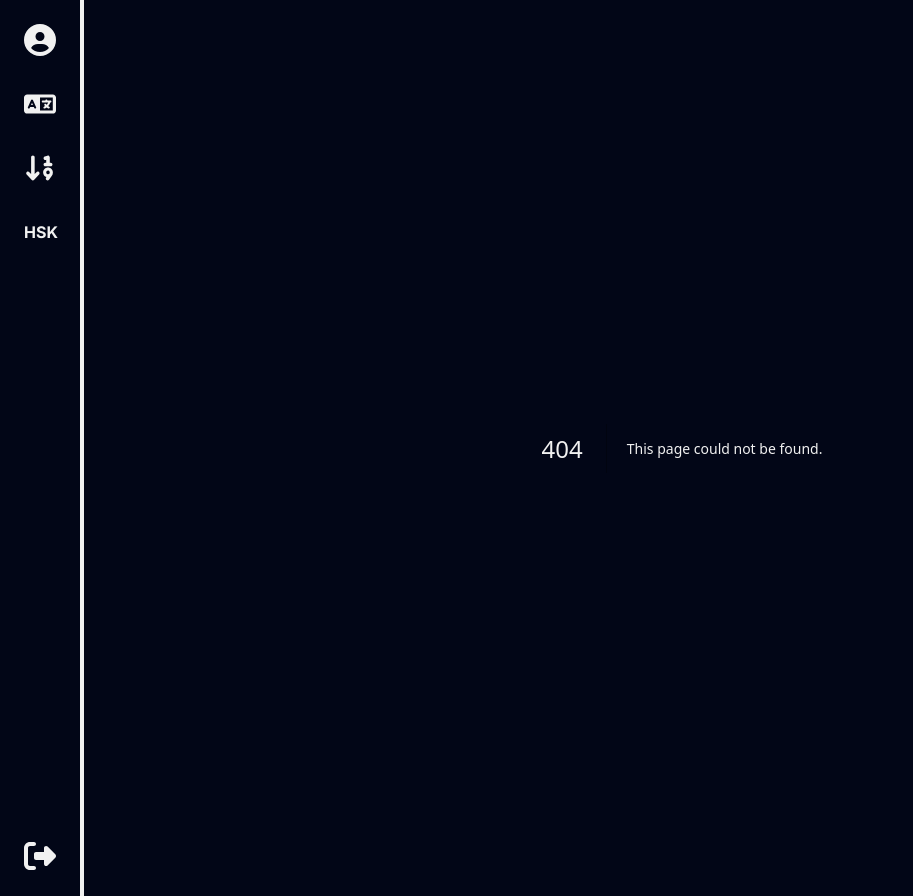
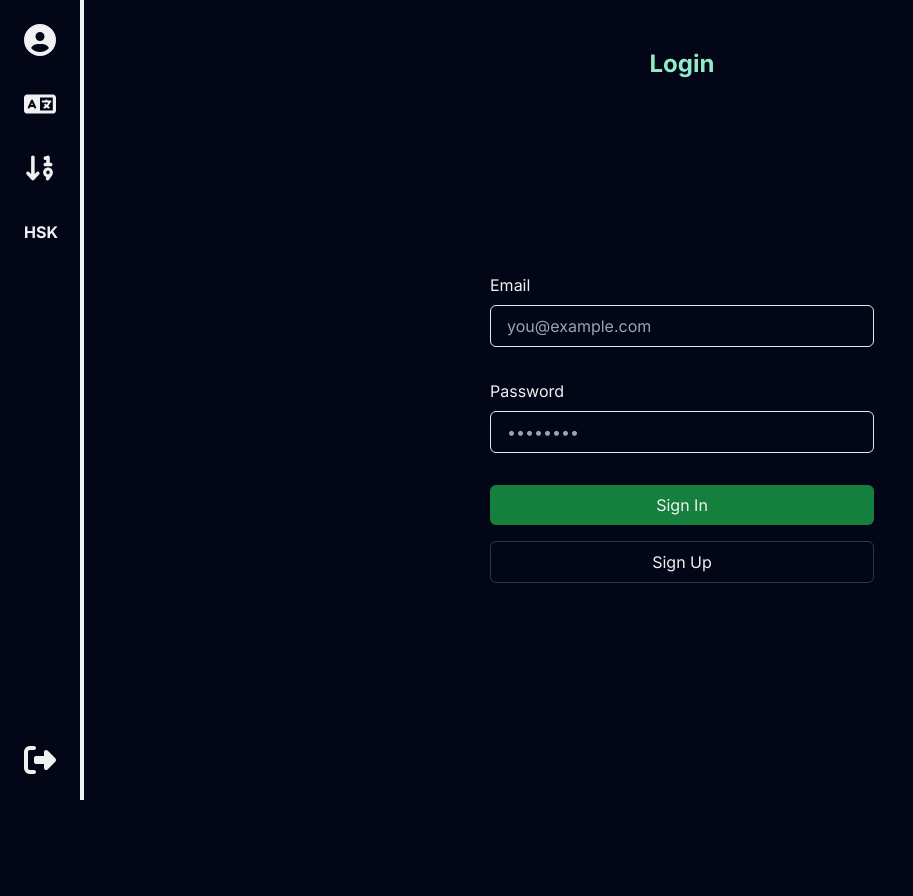
Before and after one commit to kristianhnielsen/chinese-learning-platform, a Next.js app: page /login in a window 1280 px wide. Before the commit this address had no page. Shown: the whole page, without its empty margins (0-913 px from the left). After the commit the page ends 800 px from the top, so only its background shows below. Built offline with nearby package versions, Linux system fonts and the light colour scheme; no server answers.

Commit message:
add login page and boilerplate for signup, login, and signout

```diff
--- /dev/null
+++ b/app/auth/callback/route.ts
@@ -0,0 +1,20 @@
+import { createClient } from '@/utils/supabase/server'
+import { NextResponse } from 'next/server'
+import { cookies } from 'next/headers'
+
+export async function GET(request: Request) {
+  // The `/auth/callback` route is required for the server-side auth flow implemented
+  // by the Auth Helpers package. It exchanges an auth code for the user's session.
+  // https://supabase.com/docs/guides/auth/auth-helpers/nextjs#managing-sign-in-with-code-exchange
+  const requestUrl = new URL(request.url)
+  const code = requestUrl.searchParams.get('code')
+
+  if (code) {
+    const cookieStore = cookies()
+    const supabase = createClient(cookieStore)
+    await supabase.auth.exchangeCodeForSession(code)
+  }
+
+  // URL to redirect to after sign in process completes
+  return NextResponse.redirect(requestUrl.origin)
+}
--- /dev/null
+++ b/app/lib/auth.ts
@@ -0,0 +1,61 @@
+"use server";
+
+import { headers, cookies } from "next/headers";
+import { getSupabaseClient } from "@/utils/supabase/server";
+import { redirect } from "next/navigation";
+
+export const signIn = async (formData: FormData) => {
+  const email = formData.get("email") as string;
+  const password = formData.get("password") as string;
+  const supabase = getSupabaseClient();
+
+  const { error } = await supabase.auth.signInWithPassword({
+    email,
+    password,
+  });
+
+  if (error) {
+    return redirect("/login?message=Could not authenticate user");
+  }
+
+  return redirect("/account");
+};
+
+export const signUp = async (formData: FormData) => {
+  const origin = headers().get("origin");
+  const email = formData.get("email") as string;
+  const password = formData.get("password") as string;
+  const supabase = getSupabaseClient();
+
+  const { error } = await supabase.auth.signUp({
+    email,
+    password,
+    options: {
+      emailRedirectTo: `${origin}/auth/callback`,
+    },
+  });
+
+  if (error) {
+    return redirect("/login?message=Could not authenticate user");
+  }
+
+  return redirect("/login?message=Check email to continue sign in process");
+};
+
+export const signOut = async () => {
+  const supabase = getSupabaseClient();
+
+  await supabase.auth.signOut();
+  return redirect("/");
+};
+
+export const getUser = async () => {
+  const supabase = getSupabaseClient();
+
+  const {
+    data: { user },
+    error,
+  } = await supabase.auth.getUser();
+
+  return user;
+};
--- /dev/null
+++ b/app/login/page.tsx
@@ -0,0 +1,59 @@
+import { getUser, signIn, signUp } from "../lib/auth";
+import { redirect } from "next/navigation";
+
+export default async function Login({
+  searchParams,
+}: {
+  searchParams: { message: string };
+}) {
+  const user = await getUser();
+  if (user) {
+    redirect("/");
+  }
+
+  return (
+    <>
+      <h1 className="text-primary text-2xl font-bold">Login</h1>
+      <div className="flex-1 flex flex-col px-8 sm:max-w-md justify-center gap-2 w-full h-screen">
+        <form
+          className="animate-in flex-1 flex flex-col w-full justify-center gap-2 text-light"
+          action={signIn}
+        >
+          <label className="text-md" htmlFor="email">
+            Email
+          </label>
+          <input
+            className="rounded-md px-4 py-2 bg-inherit border mb-6"
+            name="email"
+            placeholder="you@example.com"
+            required
+          />
+          <label className="text-md" htmlFor="password">
+            Password
+          </label>
+          <input
+            className="rounded-md px-4 py-2 bg-inherit border mb-6"
+            type="password"
+            name="password"
+            placeholder="••••••••"
+            required
+          />
+          <button className="bg-green-700 rounded-md px-4 py-2 text-light mb-2">
+            Sign In
+          </button>
+          <button
+            formAction={signUp}
+            className="border border-light/20 rounded-md px-4 py-2 text-light mb-2"
+          >
+            Sign Up
+          </button>
+          {searchParams?.message && (
+            <p className="mt-4 p-4 bg-light/10 text-light text-center">
+              {searchParams.message}
+            </p>
+          )}
+        </form>
+      </div>
+    </>
+  );
+}
```
